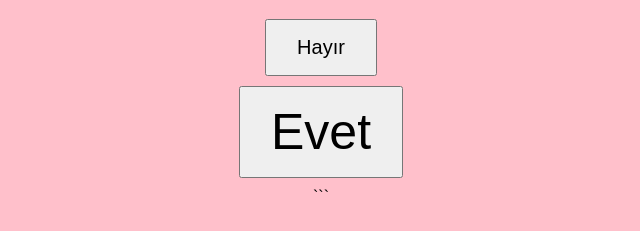
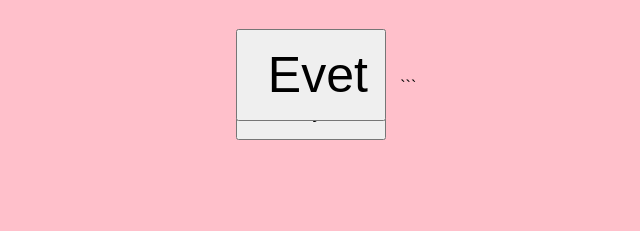
Before and after one commit to alcherax0/alcherax0, a plain HTML site: page index.html in a window 1280 px wide. Both pictures are taken after a click on the button "Hayır". Shown: the part 179-410 px from the top of the page, without its empty margins (319-959 px from the left). Drawn offline with Linux system fonts and the light colour scheme.

Commit message:
Add files via upload

```diff
--- a/index.html
+++ b/index.html
@@ -11,34 +11,53 @@
       background-color: pink;
       overflow-x: hidden;
     }
+    #container {
+      display: inline-block;
+      position: relative;
+    }
     button {
       padding: 15px 30px;
       font-size: 20px;
       margin: 10px;
       display: block;
-      margin-left: auto;
-      margin-right: auto;
+      width: 150px;
+      position: relative;
+      z-index: 1;
+      transition: font-size 0.3s ease;
     }
     #evet {
       font-size: 40px;
-      transition: font-size 0.3s ease;
       margin-top: 10px;
+      z-index: 2;
     }
   </style>
 </head>
 <body>
   <h1 id="baslik">Barışalım mı?</h1>
-  <button id="hayir">Hayır</button>
-  <button id="evet">Evet</button>
+  <div id="container">
+    <button id="hayir">Hayır</button>
+    <button id="evet">Evet</button>
+  </div>
 
   <script>
     const evetBtn = document.getElementById("evet");
     const hayirBtn = document.getElementById("hayir");
     const baslik = document.getElementById("baslik");
+    const container = document.getElementById("container");
 
     hayirBtn.onclick = function() {
       let currentSize = parseInt(window.getComputedStyle(evetBtn).fontSize);
-      evetBtn.style.fontSize = (currentSize + 10) + "px";
+      let newSize = currentSize + 10;
+      evetBtn.style.fontSize = newSize + "px";
+
+      // Evet butonu büyüdükçe hayır butonunu üstüne kapatacak şekilde konumlandır
+      if(newSize > 40) {
+        hayirBtn.style.position = "absolute";
+        hayirBtn.style.top = (evetBtn.offsetHeight - newSize / 2) + "px";
+        hayirBtn.style.left = "0";
+        hayirBtn.style.zIndex = "0";
+        evetBtn.style.zIndex = "1";
+      }
     };
 
     evetBtn.onclick = function() {
```
